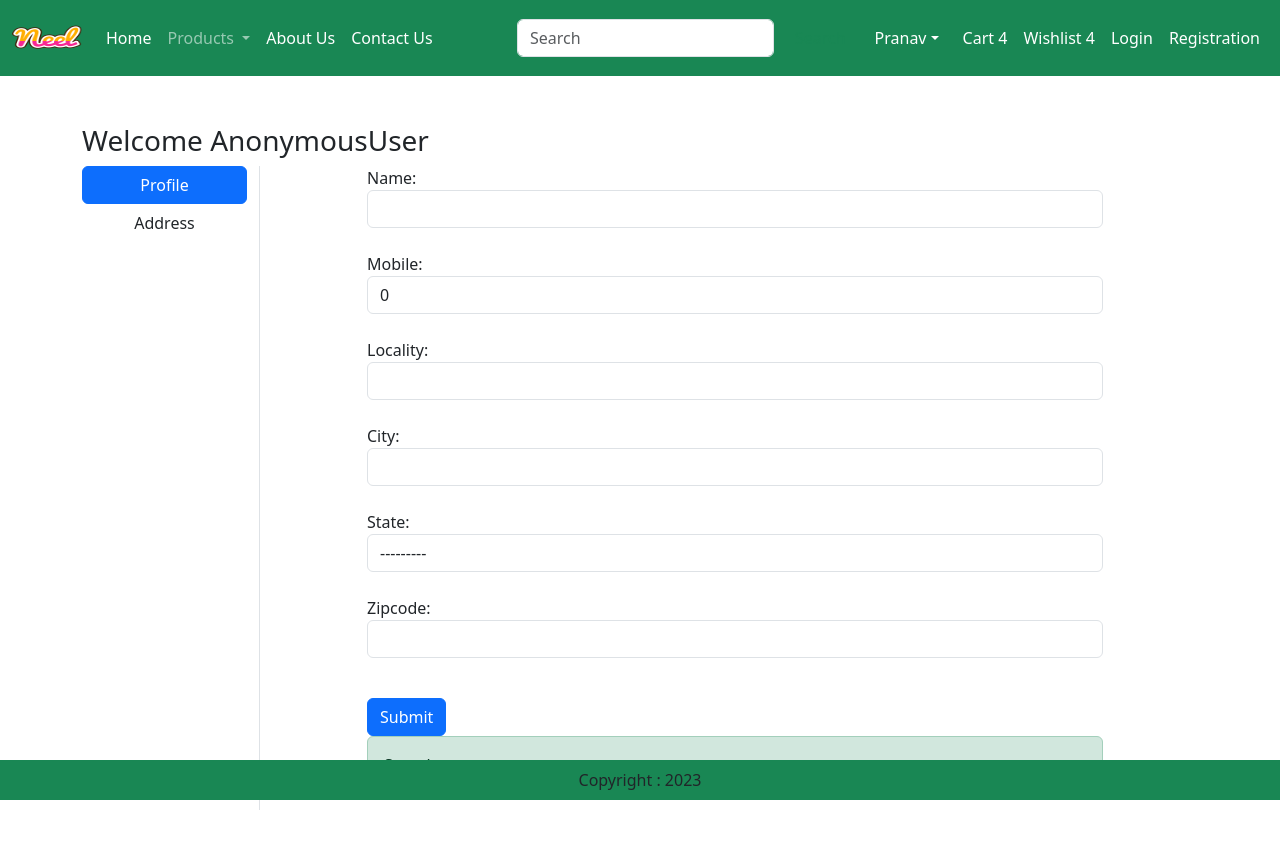
After one commit to pranav97954/ecom, a Django app: page /profile/ in a window 1280 px wide. The commit adds this page. Run offline with Django 4.2, Linux system fonts and the light colour scheme; one stand-in notice (Sample message) is shown.

Commit message:
Fifth commit

```diff
--- a/app/admin.py
+++ b/app/admin.py
@@ -1,6 +1,10 @@
 from django.contrib import admin
-from .models import Product
+from .models import Product,Customer
 # Register your models here.
 @admin.register(Product)
 class ProductModelAdmin(admin.ModelAdmin):
     list_display = ['id','title','discounted_price','category','product_image']
+
+@admin.register(Customer)
+class CustomerModelAdmin(admin.ModelAdmin):
+    list_display = ['id','user','locality','city','state','zipcode']
--- /dev/null
+++ b/app/forms.py
@@ -0,0 +1,35 @@
+from django import forms
+from django.contrib.auth.forms import UserCreationForm,AuthenticationForm,UsernameField,PasswordChangeForm
+from django.contrib.auth.models import User
+from .models import Customer
+
+class LoginForm(AuthenticationForm):
+    username = UsernameField(widget=forms.TextInput({'autofocus':'True','class':'form-control'}))
+    password = forms.CharField(widget=forms.PasswordInput({'autocomplete':'current-password','class':'form-control'}))
+
+class CustomerRegistrationForm(UserCreationForm):
+    username = forms.CharField(widget=forms.TextInput({'autofocus' : 'True','class':'form-control'}))
+    email = forms.EmailField(widget=forms.EmailInput({'class':'form-control'}))
+    password1 = forms.CharField(label='Password',widget=forms.PasswordInput({'class':'form-control'}))
+    password2 = forms.CharField(label='Confirm Password', widget=forms.PasswordInput({'class':'form-control'}))
+
+    class Meta:
+        model = User
+        fields = ['username','email','password1','password2']
+
+class MyPasswordResetForm(PasswordChangeForm):
+    pass
+
+class CustomerProfileForm(forms.ModelForm):
+    class Meta:
+        model = Customer
+        fields = ['name','mobile','locality','city','state','zipcode']
+        widgets={
+            'name':forms.TextInput({'class':'form-control'}),
+            'locality':forms.TextInput({'class':'form-control'}),
+            'city':forms.TextInput({'class':'form-control'}),
+            'mobile':forms.NumberInput({'class':'form-control'}),
+            'state':forms.Select({'class':'form-control'}),
+            'zipcode':forms.NumberInput({'class':'form-control'}),
+
+        }
--- a/app/models.py
+++ b/app/models.py
@@ -1,4 +1,5 @@
 from django.db import models
+from django.contrib.auth.models import User
 
 # Create your models here.
 CATEGORY_CHOICES=(
@@ -12,6 +13,37 @@ CATEGORY_CHOICES=(
     ('IC','Ice-Creams'),
 )
 
+STATE_CHOICES=(
+    ('Andhra Pradesh','Andhra Pradesh'),
+    ('Arunachal Pradesh','Arunachal Pradesh'),
+    ('Assam','Assam'),
+    ('Bihar','Bihar'),
+    ('Chhattisgarh','Chhattisgarh'),
+    ('Goa','Goa'),
+    ('Gujarat','Gujarat'),
+    ('Haryana','Haryana'),
+    ('Himachal Pradesh','Himachal Pradesh'),
+    ('Jammu and Kashmir','Jammu and Kashmir'),
+    ('Jharkhand ','Jharkhand '),
+    ('Karnataka','Karnataka'),
+    ('Kerala','Kerala'),
+    ('Madhya Pradesh','Madhya Pradesh'),
+    ('Maharashtra','Maharashtra'),
+    ('Manipur','Manipur'),
+    ('Meghalaya','Meghalaya'),
+    ('Mizoram','Mizoram'),
+    ('Nagaland','Nagaland'),
+    ('Odisha','Odisha'),
+    ('Punjab','Punjab'),
+    ('Rajasthan','Rajasthan'),
+    ('Sikkim','Sikkim'),
+    ('Tamil Nadu ','Tamil Nadu '),
+    ('Telangana ','Telangana '),
+    ('Tripura','Tripura'),
+    ('Uttar Pradesh','Uttar Pradesh'),
+    ('West Bengal','West Bengal')
+)
+
 class Product(models.Model):
     title = models.CharField(max_length=100)
     selling_price = models.FloatField()
@@ -23,3 +55,14 @@ class Product(models.Model):
     product_image = models.ImageField(upload_to='product')
     def __str__(self):
         return self.title
+
+class Customer(models.Model):
+    user = models.ForeignKey(User, on_delete=models.CASCADE)
+    name = models.CharField(max_length=200)
+    locality = models.CharField(max_length=200)
+    city = models.CharField(max_length=50)
+    mobile = models.IntegerField(default=0)
+    zipcode = models.IntegerField()
+    state = models.CharField(choices=STATE_CHOICES,max_length=100)
+    def __str__(self):
+        return self.name
--- a/app/templates/app/base.html
+++ b/app/templates/app/base.html
@@ -44,10 +44,10 @@
                 </ul>
               </li>
               <li class="nav-item">
-                <a class="nav-link text-white" href="#">About Us</a>
+                <a class="nav-link text-white" href="{% url 'about' %}">About Us</a>
               </li>
               <li class="nav-item">
-                <a class="nav-link text-white" href="#">Contact Us</a>
+                <a class="nav-link text-white" href="{% url 'contact' %}">Contact Us</a>
               </li>
 
             </ul>
@@ -61,7 +61,7 @@
             <li class="nav-item dropdown mx-2">
                <a class="nav-link dropdown-toggle text-white" href="#" id="profiledropdown" role="button" data-bs-toggle="dropdown" aria-expanded="false">Pranav</a>
                <ul class="dropdown-menu" aria-labelledby="profiledropdown">
-                <li><a class="dropdown-item" href="#">Profile</a></li>
+                <li><a class="dropdown-item" href="{% url 'profile' %}">Profile</a></li>
                 <li><a class="dropdown-item" href="#">Orders</a></li>
                 <li><a class="dropdown-item" href="#">Changepassword</a></li>
                 <li><a class="dropdown-item" href="#">logout</a></li>
@@ -69,8 +69,8 @@
             </li>
             <li class="nav-item-mx-2"><a href="#" class="nav-link text-white">Cart 4</a></li>
             <li class="nav-item-mx-2"><a href="#" class="nav-link text-white">Wishlist 4</a></li>
-            <li class="nav-item-mx-2"><a href="#" class="nav-link text-white">Login</a></li>
-            <li class="nav-item-mx-2"><a href="#" class="nav-link text-white">Registration</a></li>
+            <li class="nav-item-mx-2"><a href="{% url 'login' %}" class="nav-link text-white">Login</a></li>
+            <li class="nav-item-mx-2"><a href="{% url 'customerregistration' %}" class="nav-link text-white">Registration</a></li>
 
           </ul>
         </div>
--- /dev/null
+++ b/app/templates/app/profile.html
@@ -0,0 +1,45 @@
+{% extends 'app/base.html' %}
+{% load static %}
+{% block title %}Profile{% endblock title %}
+
+{% block main-content %}
+    <div class="container my-5">
+        <div class="row">
+            <h3>Welcome <span class="text-capitalize">{{request.user}}</span></h3>
+
+            <div class="col-sm-2 border-end">
+                <ul class="list-unstyled">
+                    <li class="d-grid"><a href="{% url 'profile' %}" class="btn btn-primary">Profile</a></li>
+                    <li class="d-grid"><a href="{% url 'address' %}" class="btn">Address</a></li>
+                </ul>
+            </div>
+
+            <div class="col-sm-8 offset-sm-1">
+                <form action="" method="post">
+                    {% csrf_token %}
+                    {% for fm in form %}
+                    {{fm.label_tag}}{{fm}}<small class="text-danger">{{fm.errors|striptags}}</small>
+                    <br>
+                    {% endfor %}
+
+                    <div class="col-12 mt-3">
+                        <button type="submit" class="btn btn-primary">Submit</button>
+                    </div>
+
+                    {% if form.non_field_errors %}
+                    {% for error in form.non_field_error %}
+                    <p class="alert alert-danger my-3">{{error}}</p>
+                    {% endfor %}
+                    {% endif %}
+
+                    {% if messages %}
+                    {% for msg in messages %}
+                    <div class="alert alert-{{msg.tags}}" role="alert">{{msg}}</div>
+                    {% endfor %}
+                    {% endif %}
+
+                </form>
+            </div>
+        </div>
+    </div>
+{% endblock main-content %}
--- a/app/urls.py
+++ b/app/urls.py
@@ -2,7 +2,8 @@ from django.urls import path
 from . import views
 from django.conf import settings
 from django.conf.urls.static import static
-
+from django.contrib.auth import views as auth_view
+from .forms import LoginForm,MyPasswordResetForm
 urlpatterns = [
     path("",views.home),
     path("category/<slug:val>/",views.CategoryView.as_view(),name="category"),
@@ -10,4 +11,14 @@ urlpatterns = [
     path("product-detail/<int:pk>/",views.ProductDetail.as_view(),name="product-detail"),
     path("about/",views.about,name="about"),
     path("contact/",views.contact,name="contact"),
+
+    path('profile/',views.ProfileView.as_view(),name='profile'),
+    path('address/',views.address,name='address'),
+
+    # Login Authentication
+    path('registration/',views.CustomerRegistrationView.as_view(),name='customerregistration'),
+    path('accounts/login/',auth_view.LoginView.as_view(template_name='app/login.html',authentication_form=LoginForm),name='login'),
+    path('password-reset/',auth_view.PasswordResetView.as_view(template_name='app/password_reset.html',form_class=MyPasswordResetForm),name='password_reset'),
+
+
 ]+static(settings.MEDIA_URL, document_root=settings.MEDIA_ROOT)
--- a/app/views.py
+++ b/app/views.py
@@ -2,8 +2,10 @@ from django.shortcuts import render
 from urllib import request
 from django.http import HttpResponse
 from django.views import View
-from . models import Product
+from . models import Product,Customer
 from django.db.models import Count
+from . forms import CustomerRegistrationForm,CustomerProfileForm
+from django.contrib import messages
 
 # Create your views here.
 def home(request):
@@ -32,3 +34,50 @@ def about(request):
 
 def contact(request):
     return render(request,"app/contact.html")
+
+class CustomerRegistrationView(View):
+    def get(self,request):
+        form = CustomerRegistrationForm()
+        return render(request,'app/customerregistration.html',locals())
+    def post(self,request):
+        form = CustomerRegistrationForm(request.POST)
+        if form.is_valid():
+            form.save()
+            messages.success(request,"Congratulation! User Register Successfully")
+        else:
+            messages.warning(request,"Invalid Input Data")
+        return render(request,'app/customerregistration.html',locals())
+
+class ProfileView(View):
+    def get(self,request):
+        form = CustomerProfileForm()
+        return render(request,'app/profile.html',locals())
+    def post(self,request):
+        form = CustomerProfileForm(request.POST)
+        if form.is_valid():
+            user = request.user
+            name = form.cleaned_data['name']
+            locality = form.cleaned_data['locality']
+            city = form.cleaned_data['city']
+            mobile = form.cleaned_data['mobile']
+            state = form.cleaned_data['state']
+            zipcode = form.cleaned_data['zipcode']
+
+            reg = Customer(user=user,name=name,locality=locality,mobile=mobile,city=city,state=state,zipcode=zipcode)
+            reg.save()
+            messages.success(request,"Congratulations! Profile Save Successfully")
+        else:
+            messages.warning(request,"Invalid Input Data")
+        return render(request,'app/profile.html',locals())
+
+def address(request):
+    add = Customer.objects.filter(user=request.user)
+    return render(request,'app/address.html',locals())
+
+class updateAddress(View):
+    def get(self,request,pk):
+        form = CustomerProfileForm()
+        return render(request,'app/updateAddress.html',locals())
+    def post(self,request,pk):
+        form = CustomerProfileForm(request.POST)
+        return render(request,'app/updateAddress.html',locals())
--- a/ec/settings.py
+++ b/ec/settings.py
@@ -121,6 +121,7 @@ STATIC_URL = 'static/'
 MEDIA_URL = '/media/'
 MEDIA_ROOT = BASE_DIR/'media'
 
+LOGIN_REDIRECT_URL = '/profile/'
 # Default primary key field type
 # https://docs.djangoproject.com/en/4.1/ref/settings/#default-auto-field
 
```
Also changed, not shown: app/templates/app/about.html (+46 -1 lines), app/templates/app/address.html (added, +38 -0 lines), app/templates/app/contact.html (+30 -1 lines), app/templates/app/customerregistration.html (added, +41 -0 lines), app/templates/app/login.html (added, +42 -0 lines), app/migrations/0002_customer.py (added), app/templates/app/test.html (deleted), app/templates/app/updateAddress.html (added), db.sqlite3.
